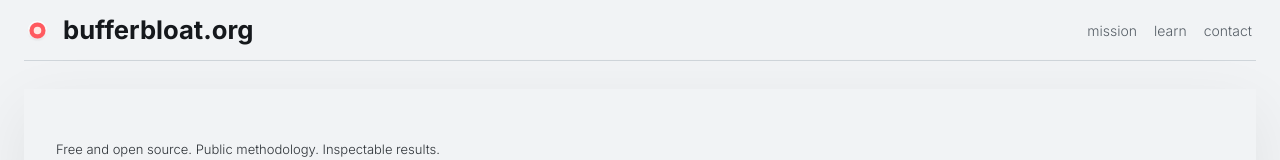
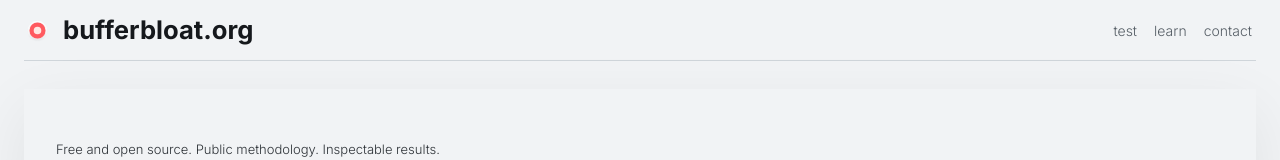
Before and after one commit to pelagus/bufferbloat.org, a Next.js app: page / in a window 1280 px wide. Shown: the top 160 px of the page. Built offline with nearby package versions, Linux system fonts and the light colour scheme.

Commit message:
Update primary navigation links

```diff
--- a/app/components/Nav.tsx
+++ b/app/components/Nav.tsx
@@ -2,8 +2,12 @@
 
 import Image from "next/image";
 import Link from "next/link";
+import { usePathname } from "next/navigation";
 
 export default function Nav() {
+  const pathname = usePathname();
+  const showTestLink = pathname !== "/test";
+
   return (
     <nav className="site-nav">
       <Link href="/" className="site-logo">
@@ -20,7 +24,7 @@ export default function Nav() {
       </Link>
 
       <div className="site-links">
-        <Link href="/mission">mission</Link>
+        {showTestLink && <Link href="/test">test</Link>}
         <Link href="/learn">learn</Link>
         <Link href="/contact">contact</Link>
       </div>
```
